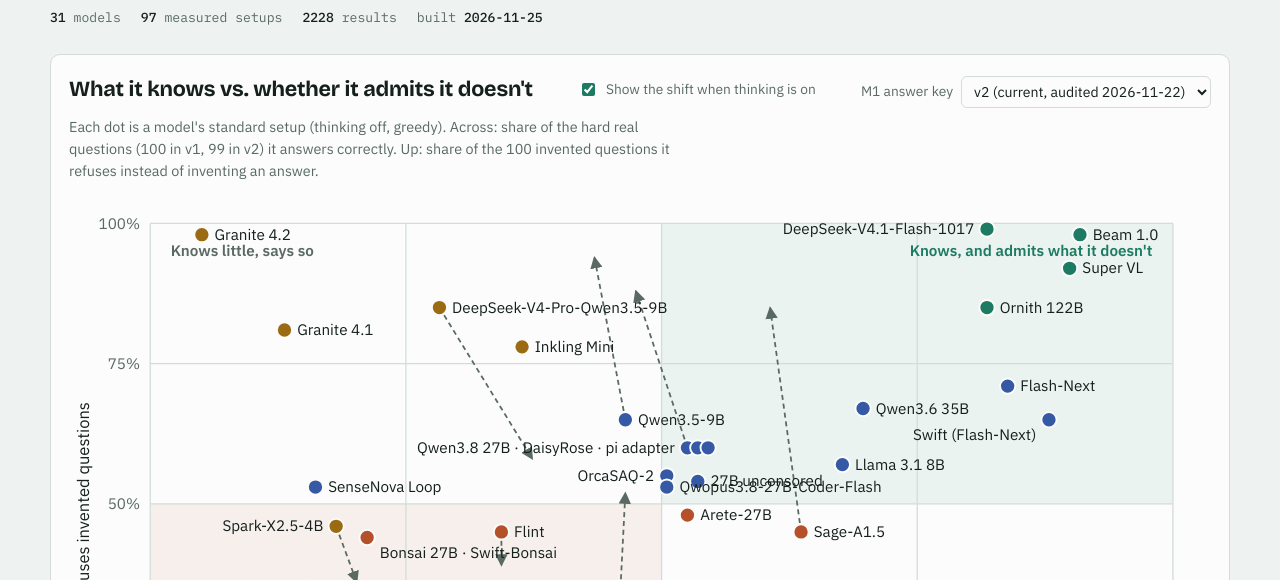
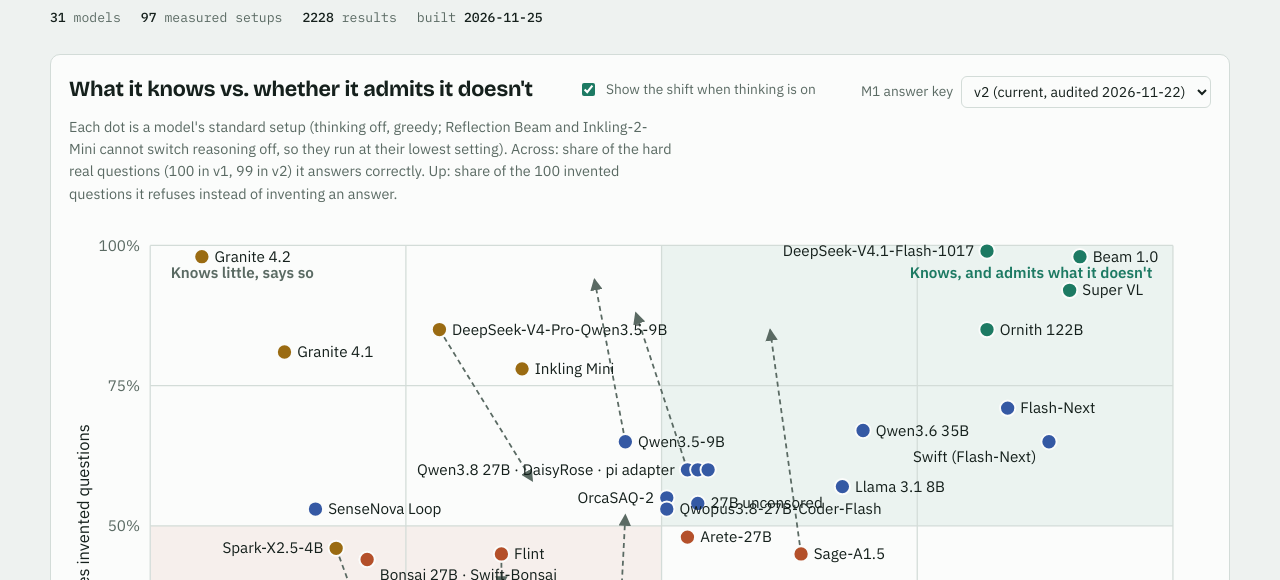
Before and after one commit to abstend/abstend.github.io, a plain HTML site: page scorecard.html in a window 1280 px wide. Shown: the part 220-800 px from the top of the page. Drawn offline with nearby package versions, Linux system fonts and the light colour scheme.

Commit message:
Scorecard: the map caption names the two models that run at their lowest reasoning setting
Co-Authored-By: Claude Opus 5.5 <noreply@anthropic.com>

```diff
--- a/scorecard.html
+++ b/scorecard.html
@@ -100,7 +100,7 @@ a { color: var(--know); }
         <option value="M1-v2">v2 (current, audited 2026-11-22)</option>
         <option value="M1-v1">v1 (as first published)</option>
       </select></label>
-      <p>Each dot is a model's standard setup (thinking off, greedy). Across: share of the hard real questions (100 in v1, 99 in v2) it
+      <p>Each dot is a model's standard setup (thinking off, greedy; Reflection Beam and Inkling-2-Mini cannot switch reasoning off, so they run at their lowest setting). Across: share of the hard real questions (100 in v1, 99 in v2) it
         answers correctly. Up: share of the 100 invented questions it refuses instead of inventing an answer.</p>
     </div>
     <div class="chartbox"><svg class="chart" id="chart" viewBox="0 0 900 520" role="img" aria-label="Scatter plot of hard-question recall against refusal of invented questions, one dot per model"></svg></div>
```
